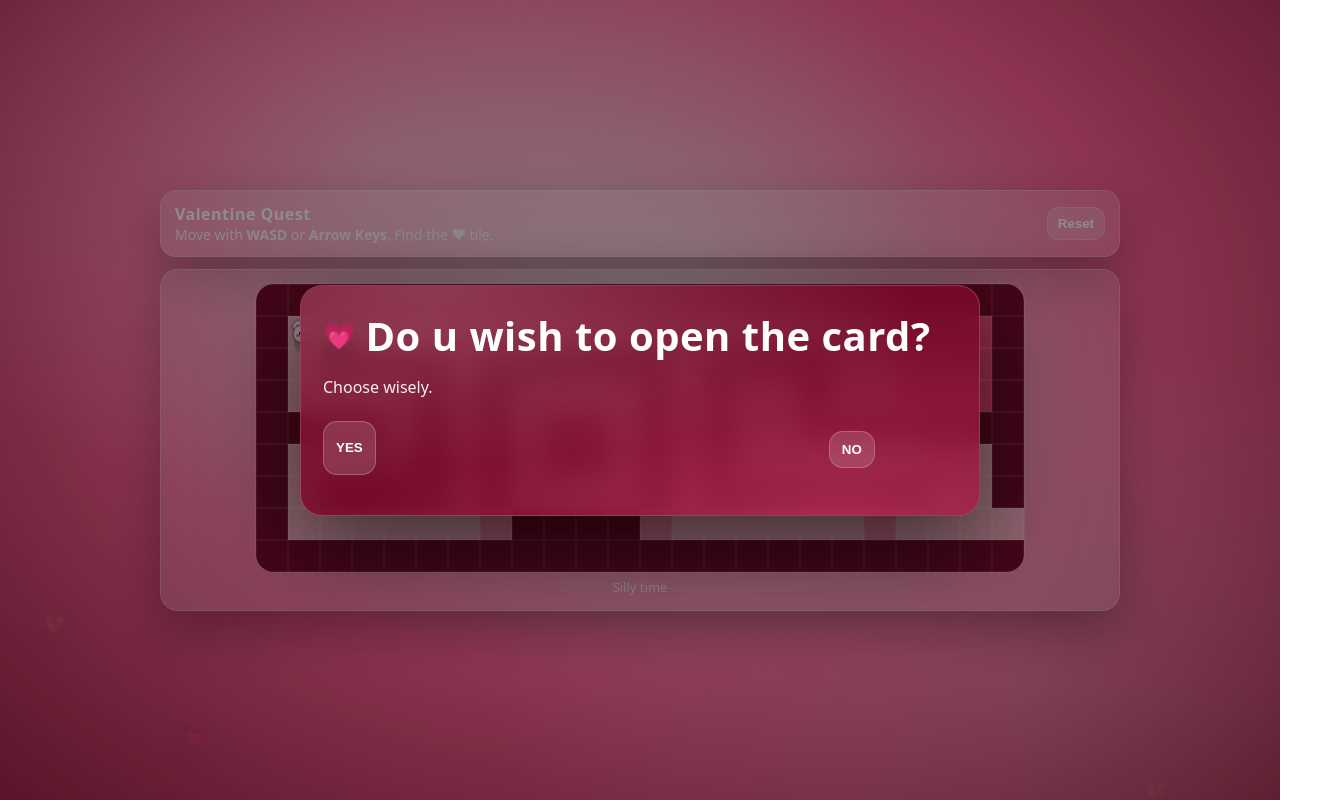
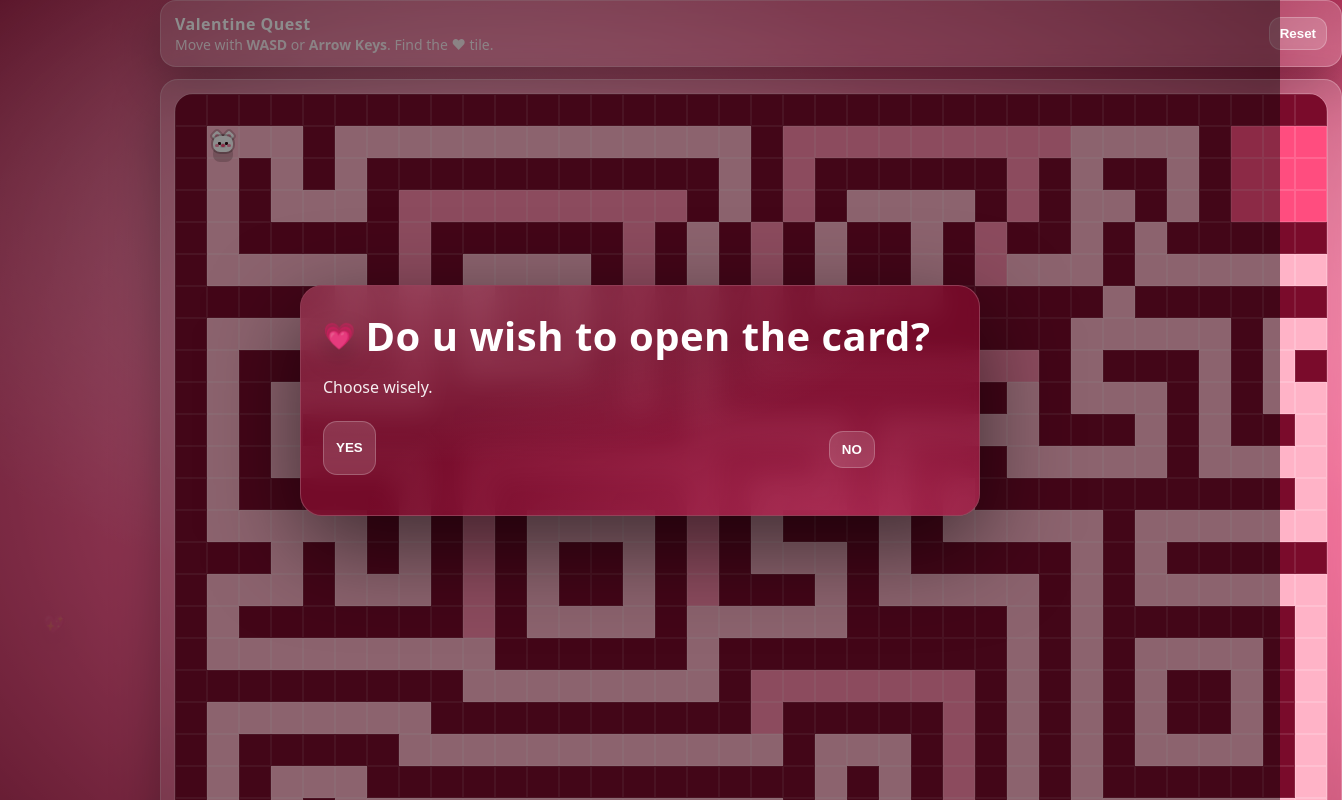
Before and after one commit to stockygiraffe123/bubytines, a plain HTML site: page index.html in a window 1280 px wide. Shown: the top 800 px of the page, 1342 px wide, since content can reach past the window. Drawn offline with Linux system fonts and the light colour scheme.

Commit message:
Update game map layout in index.html

```diff
--- a/index.html
+++ b/index.html
@@ -474,17 +474,40 @@
   // H heart spot (walkable trigger)
   // S spawn
 
-  const map = [
-    "########################",
-    "#S....,,,,,,,,......~~~#",
-    "#.####,######,####..~~~#",
-    "#....#,#....#,#..#..~~~#",
-    "####.#,#.##.#,#..#######",
-    "#....#,#.##.#,#......H.#",
-    "#.####,#....#,#######..#",
-    "#......,####,......,....#",
-    "########################",
-  ];
+ const map = [
+  "####################################",
+  "#S..#.............#,,,,,,,,,....#~~~#",
+  "#.#.#.###########.#,######,#.##.#~~~#",
+  "#.#...#,,,,,,,,,#.#,#....#,#..#.#~~~#",
+  "#.#####,######,#.#,#.##.#,##.#.######",
+  "#.....#,#....#,#.#,#.##.#,...#......#",
+  "#####.#,#.##.#,#.#,#....#####.#######",
+  "#.....#,#.##.#,#.#,#########.....#..#",
+  "#.#####,#....#,#.#,,,,,,,,,#.###.#.##",
+  "#.#.....######,#.#########.#...#.#..#",
+  "#.#.############.....#.....###.#.##.#",
+  "#.#.....#,,,,,,,,###.#.###.....#....#",
+  "#.#####.#,######,#...#.#.##########.#",
+  "#.....#.#,#....#,#.###.#.....#......#",
+  "###.#.#.#,#.##.#,#...#.#####.#.######",
+  "#...#...#,#.##.#,###.#.....#.#......#",
+  "#.#######,#....#.....#####.#.######.#",
+  "#.........######.#########.#.#....#.#",
+  "#########........#,,,,,,,#.#.#.##.#.#",
+  "#.......##########,#####,#.#.#.##.#.#",
+  "#.#####............#...#,#.#.#....#.#",
+  "#.#...##############.#.#,#.#.######.#",
+  "#.#.#..............#.#.#,#.#........#",
+  "#.#.##############.#.#.###.########.#",
+  "#.#..............#.#.#.....#......#.#",
+  "#.##############.#.#.#######.####.#.#",
+  "#..............#.#.#.....#...#..#.#.#",
+  "######.#########.#.#####.#.###..#.#.#",
+  "#......#.........#.....#.#.....##.#.#",
+  "#.######.#############.#.#######..#.#",
+  "#.................#...#.........#..H#",
+  "####################################",
+];
 
   const gridEl = document.getElementById("grid");
   const gameEl = document.getElementById("game");
```
